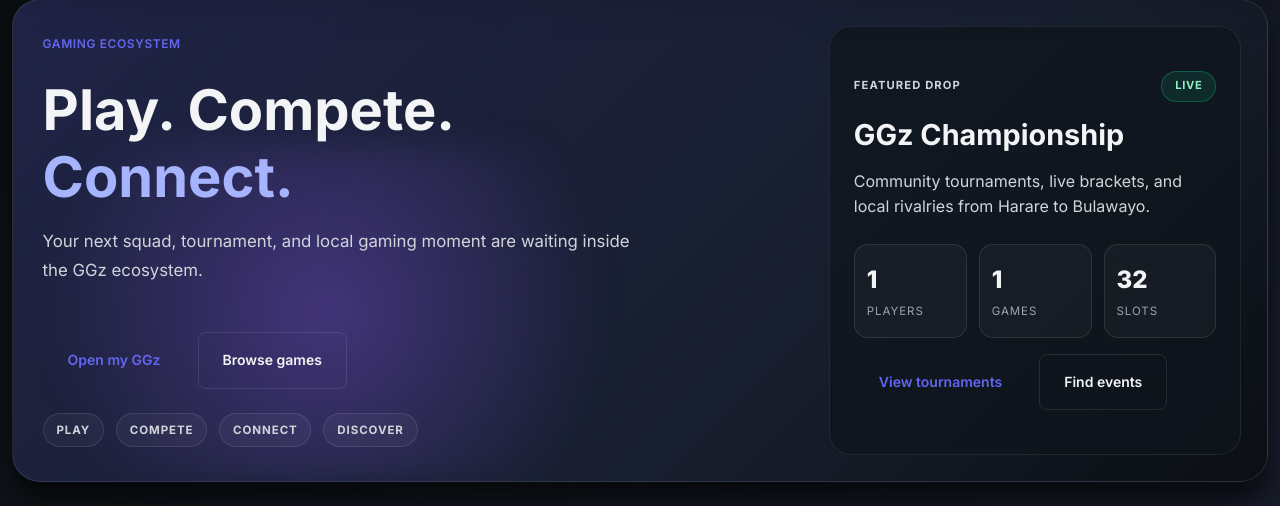
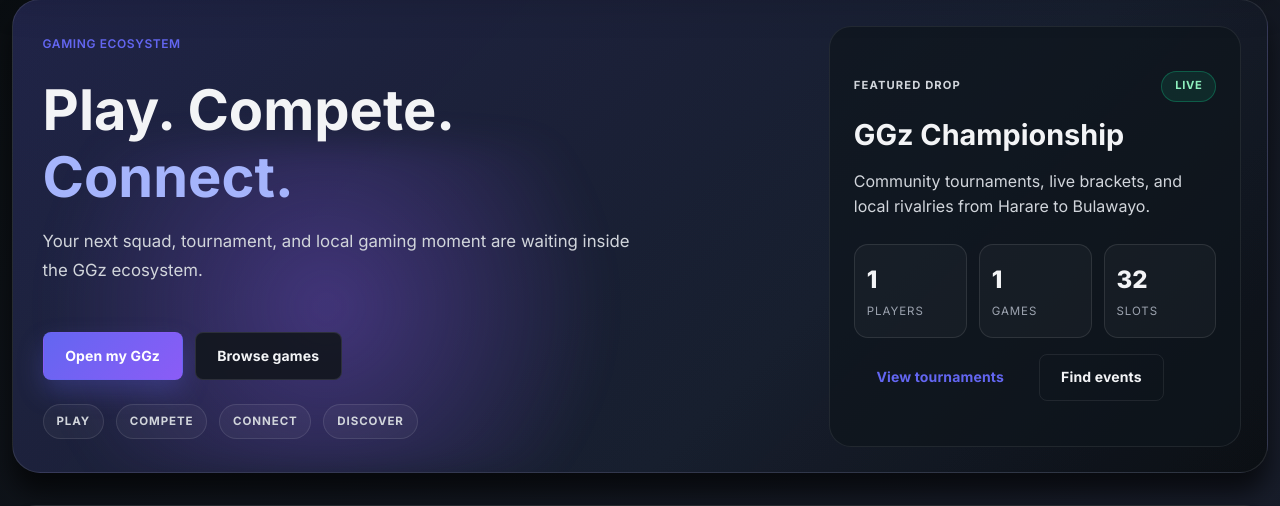
Before and after one commit to AndrewHYN/GGz-Zimbabwe, a Django app: page / in a window 1280 px wide. Shown: the part 98-604 px from the top of the page. Run offline with Django 5.2, Linux system fonts and the light colour scheme; a user stored in the database is signed in; tables that the repository leaves empty hold one stand-in row (values such as "Sample post"); grey boxes marked "Sample" are stand-in pictures.

Commit message:
style: strengthen GGz button hierarchy

```diff
--- a/hello_world/static/main.css
+++ b/hello_world/static/main.css
@@ -696,63 +696,140 @@ a:hover { color: #a5b4fc; }
     font-weight: 700;
 }
 
-/* Buttons */
-.button {
+.button,
+.button-primary,
+.button-secondary,
+.button-ghost,
+.button-danger,
+.icon-button {
     display: inline-flex;
     align-items: center;
     justify-content: center;
-    gap: 0.5rem;
-    padding: 1rem 1.5rem;
+    gap: 0.55rem;
+    padding: 0.9rem 1.35rem;
     border-radius: var(--radius-md);
-    font-weight: 600;
+    border: 1px solid transparent;
+    font-weight: 700;
     font-size: 0.875rem;
-    transition: all var(--transition-fast);
+    line-height: 1.2;
+    letter-spacing: 0.01em;
+    text-decoration: none;
     cursor: pointer;
-    border: 1px solid transparent;
-    text-decoration: none;
+    transition: transform var(--transition-fast), box-shadow var(--transition-fast), border-color var(--transition-fast), background var(--transition-fast), color var(--transition-fast), opacity var(--transition-fast);
+}
+
+.button:hover,
+.button-primary:hover,
+.button-secondary:hover,
+.button-ghost:hover,
+.button-danger:hover,
+.icon-button:hover {
+    transform: translateY(-1px);
+}
+
+.button:focus-visible,
+.button-primary:focus-visible,
+.button-secondary:focus-visible,
+.button-ghost:focus-visible,
+.button-danger:focus-visible,
+.icon-button:focus-visible,
+.nav-cta:focus-visible,
+.nav-profile-button:focus-visible,
+.nav-more:focus-visible,
+.nav-link:focus-visible {
+    outline: 2px solid rgba(114, 197, 255, 0.9);
+    outline-offset: 2px;
+    box-shadow: 0 0 0 4px rgba(114, 197, 255, 0.18);
+}
+
+.button:active,
+.button-primary:active,
+.button-secondary:active,
+.button-ghost:active,
+.button-danger:active,
+.icon-button:active {
+    transform: translateY(0);
 }
 
 .button-primary {
     background: linear-gradient(135deg, var(--accent-primary), var(--accent-secondary));
     color: white;
+    box-shadow: 0 12px 26px rgba(99, 102, 241, 0.28);
 }
 
 .button-primary:hover {
-    transform: translateY(-2px);
-    box-shadow: 0 8px 16px rgba(99, 102, 241, 0.3);
+    box-shadow: 0 16px 30px rgba(99, 102, 241, 0.36);
 }
 
 .button-secondary {
-    background: var(--bg-1);
-    color: var(--text-primary);
-    border-color: var(--border);
+    background: rgba(18, 23, 29, 0.9);
+    border-color: rgba(255, 255, 255, 0.1);
+    color: var(--text-primary);
 }
 
 .button-secondary:hover {
-    background: var(--bg-2);
-    border-color: var(--border-strong);
+    background: rgba(27, 35, 44, 0.95);
+    border-color: rgba(255, 255, 255, 0.18);
 }
 
 .button-ghost {
     background: transparent;
+    border-color: rgba(255, 255, 255, 0.08);
     color: var(--text-secondary);
-    border-color: var(--border);
 }
 
 .button-ghost:hover {
-    background: rgba(255, 255, 255, 0.05);
-    color: var(--text-primary);
-}
-
-.button.alt {
+    background: rgba(255, 255, 255, 0.04);
+    color: var(--text-primary);
+}
+
+.button-danger {
+    background: rgba(239, 68, 68, 0.12);
+    border-color: rgba(239, 68, 68, 0.35);
+    color: #ffd7d7;
+}
+
+.button-danger:hover {
+    background: rgba(239, 68, 68, 0.18);
+    border-color: rgba(239, 68, 68, 0.5);
+}
+
+.button.alt,
+.button.alt:hover {
     background: transparent;
-    border-color: var(--border);
-    color: var(--text-primary);
-}
-
-.button.alt:hover {
-    border-color: var(--border-strong);
-    color: var(--accent-primary);
+    border-color: rgba(255, 255, 255, 0.08);
+    color: var(--text-primary);
+}
+
+.button.alt:hover,
+.button-secondary:hover {
+    border-color: rgba(255, 255, 255, 0.18);
+}
+
+.icon-button {
+    width: 2.5rem;
+    height: 2.5rem;
+    padding: 0;
+    border-radius: 0.85rem;
+    background: rgba(255, 255, 255, 0.04);
+    border-color: rgba(255, 255, 255, 0.08);
+    color: var(--text-primary);
+}
+
+.icon-button:hover {
+    background: rgba(255, 255, 255, 0.08);
+}
+
+.button[disabled],
+.button-primary[disabled],
+.button-secondary[disabled],
+.button-ghost[disabled],
+.button-danger[disabled],
+.icon-button[disabled] {
+    opacity: 0.55;
+    cursor: not-allowed;
+    transform: none;
+    box-shadow: none;
 }
 
 /* Cards */
--- a/hello_world/templates/index.html
+++ b/hello_world/templates/index.html
@@ -11,8 +11,8 @@
                 <h1>Play. Compete. <em>Connect.</em></h1>
                 <p class="lede">Your next squad, tournament, and local gaming moment are waiting inside the GGz ecosystem.</p>
                 <div class="actions">
-                    <a class="button" href="{% url 'dashboard' %}">Open my GGz</a>
-                    <a class="button alt" href="{% url 'game_list' %}">Browse games</a>
+                    <a class="button button-primary" href="{% url 'dashboard' %}">Open my GGz</a>
+                    <a class="button button-secondary" href="{% url 'game_list' %}">Browse games</a>
                 </div>
             {% else %}
                 <h1>Play. Compete. <em>Connect.</em></h1>
```
Also changed, not shown: accounts/tests.py (+10 -0 lines).
